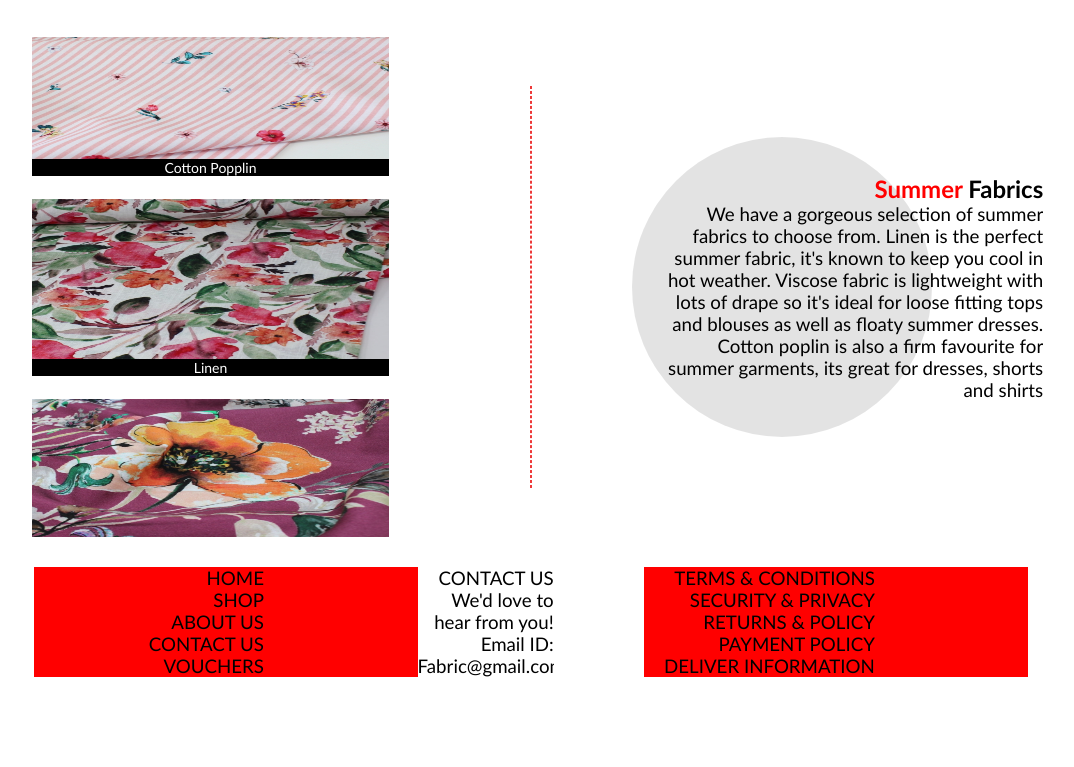
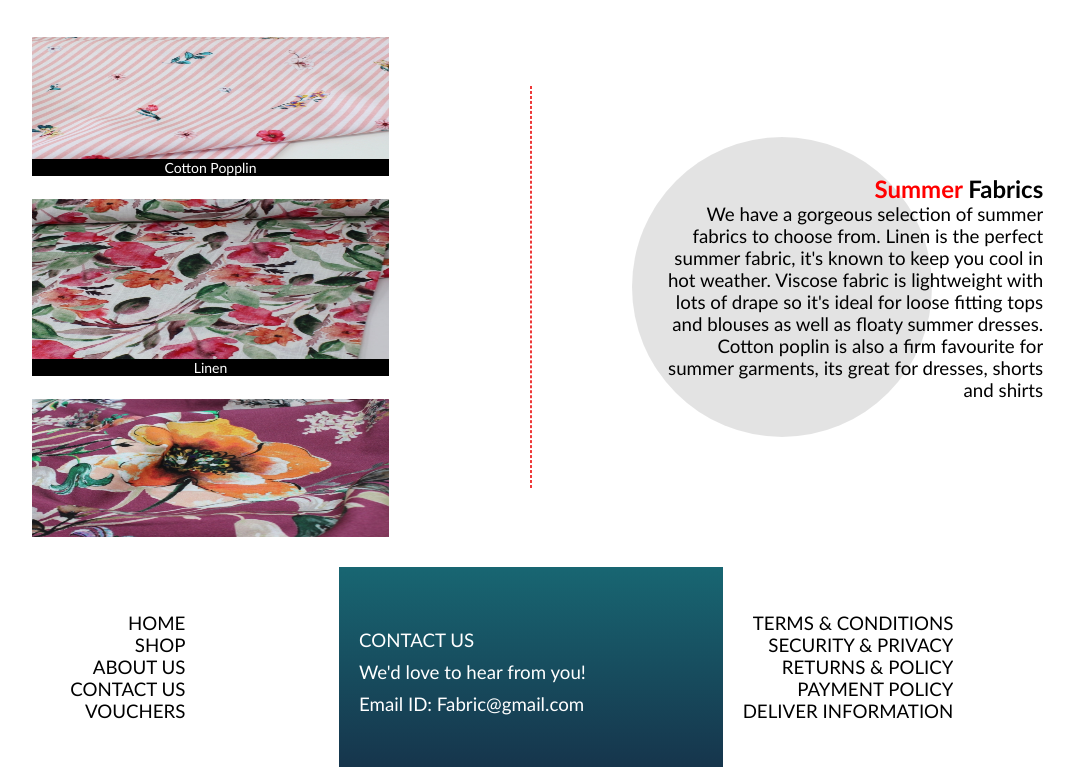
Before and after one commit to Vamshireddy2001/Programming-for-Information-system, a Flask app: page / in a window 1280 px wide. Shown: the part 1532-2299 px from the top of the page, without its empty margins (109-1183 px from the left). Before the commit the page ends 2209 px from the top, so only its background shows below. Run offline with Flask 3, Linux system fonts and the light colour scheme.

Commit message:
footercenterbox2

```diff
--- a/static/css/index.css
+++ b/static/css/index.css
@@ -262,5 +262,27 @@
 footer nav
 {
     width: 30%;
-    background-color: red;
+    display: flex;
+    justify-content: flex-start;
+    align-items: flex-start;
+    flex-direction: column;
+    text-align: left;
 }
+footer .boxnav
+{
+    height: 200px;
+    width: 30%;
+    background-image:  linear-gradient(#186672, #16354C);
+    display: flex;
+    justify-content: center;
+    align-items: flex-start;
+    flex-direction: column;
+    text-align: left;
+    color: white;
+}
+.boxnav h3
+{
+    margin-top: 10px;
+    text-align: left;
+    margin-left: 20px;
+}
```
